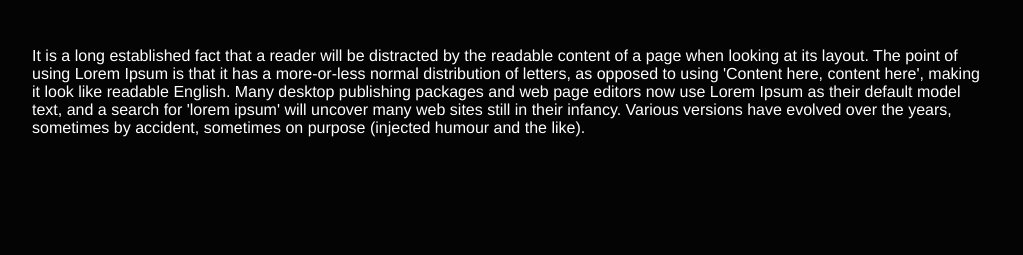
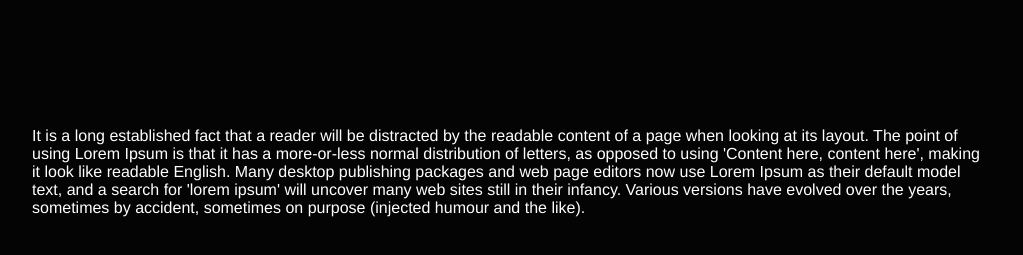
Before and after one commit to danielpizarrotadres/web-site, a React (Create React App) app: page / in a window 1280 px wide. Shown: the part 389-644 px from the top of the page, without its empty margins (128-1151 px from the left). Built offline with nearby package versions, Linux system fonts and the light colour scheme.

Commit message:
:construction: Building Header Navigation

```diff
--- a/src/App.js
+++ b/src/App.js
@@ -18,7 +18,7 @@ const App = () => {
                         <li className={classes.Item}>
                             <a
                                 className={classes.Link}
-                                href='https://some-url-ref.com'
+                                href='/'
                             >
                                 <AiFillHome className={classes.HomeIcon} />
                             </a>
--- a/src/App.module.css
+++ b/src/App.module.css
@@ -2,6 +2,7 @@
     --primary-black: #040404;
     --primary-gray: #27272ae6;
     --primary-white: #ffffff;
+    --primary-pink: #FBCFE8;
     --border-logo: rgb(255 255 255 / .1);
     --navigation-height: 44px;
 }
@@ -15,7 +16,7 @@
 }
 
 main {
-    margin: 3rem 0 0 0;
+    margin: 8rem 0 0 0;
 }
 
 @media screen and (max-width: 912px) {
@@ -70,6 +71,10 @@ main {
     bottom: -1px;
 }
 
+.Link:active {
+    color: var(--primary-pink);
+}
+
 @media screen and (max-width: 912px) {
     .Header {
         padding: 5rem 0 0 0;
```
